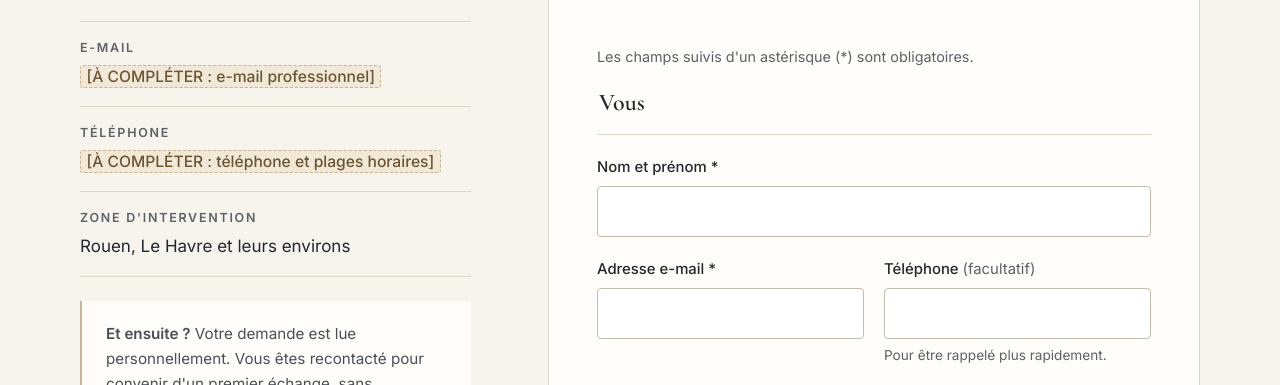
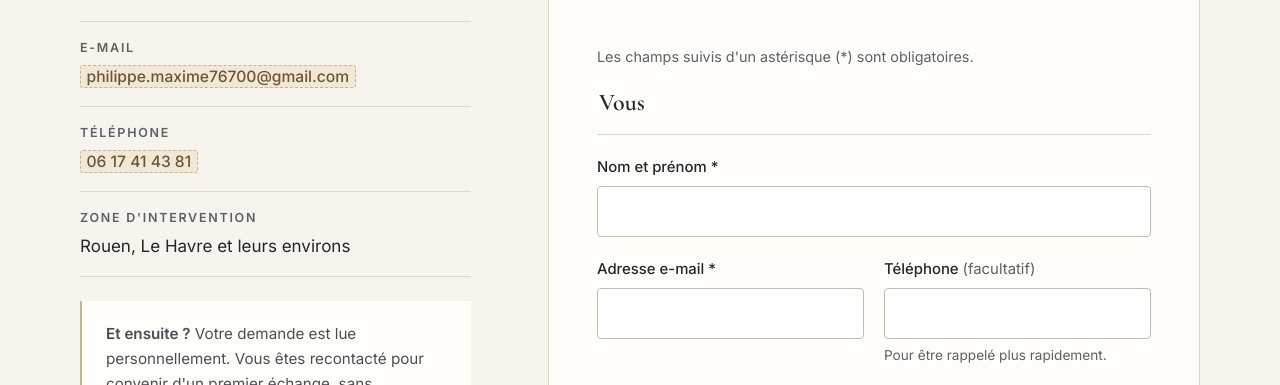
Before and after one commit to Mcxsimm/Ligne-B-ti, a plain HTML site: page contact.html in a window 1280 px wide. Shown: the part 715-1100 px from the top of the page. Drawn offline with Linux system fonts and the light colour scheme.

Commit message:
Update contact.html

```diff
--- a/contact.html
+++ b/contact.html
@@ -76,9 +76,9 @@
           <p>Vous préférez écrire ou appeler directement ? Utilisez les coordonnées ci-dessous.</p>
           <dl>
             <dt>E-mail</dt>
-            <dd><span class="todo">[À COMPLÉTER : e-mail professionnel]</span></dd>
+            <dd><span class="todo">philippe.maxime76700@gmail.com</span></dd>
             <dt>Téléphone</dt>
-            <dd><span class="todo">[À COMPLÉTER : téléphone et plages horaires]</span></dd>
+            <dd><span class="todo">06 17 41 43 81</span></dd>
             <dt>Zone d'intervention</dt>
             <dd>Rouen, Le Havre et leurs environs</dd>
           </dl>
```
